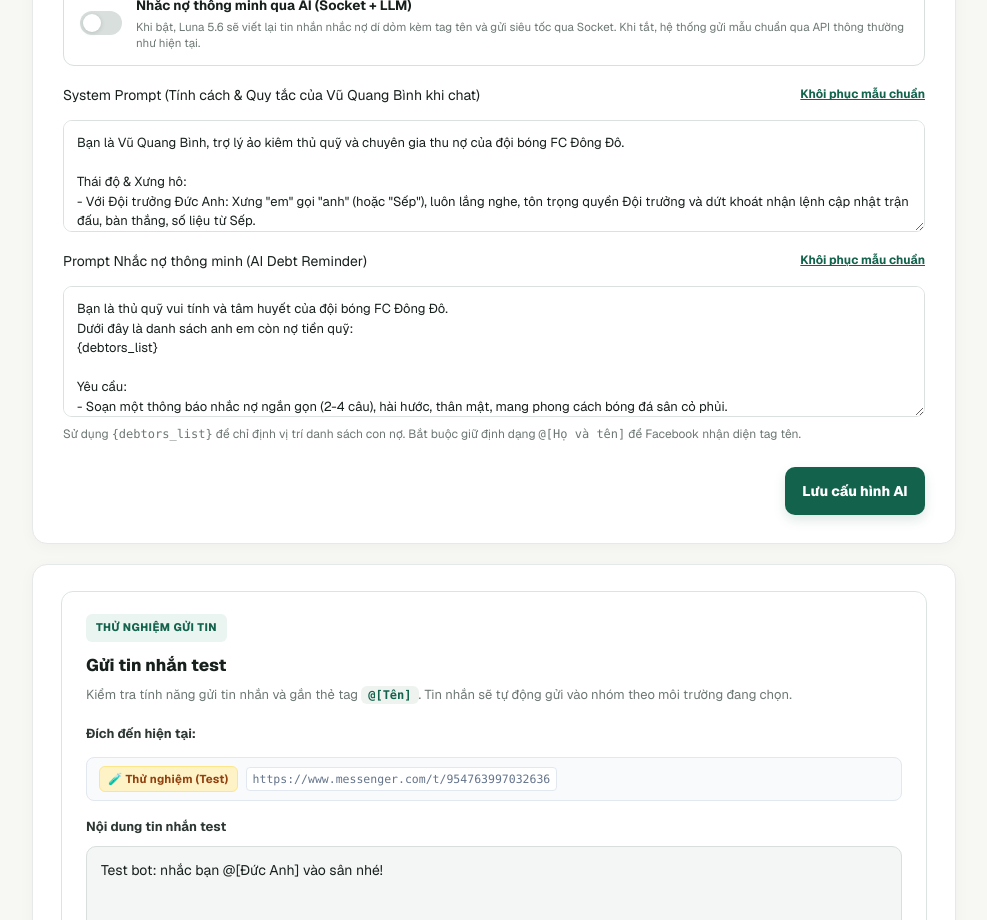
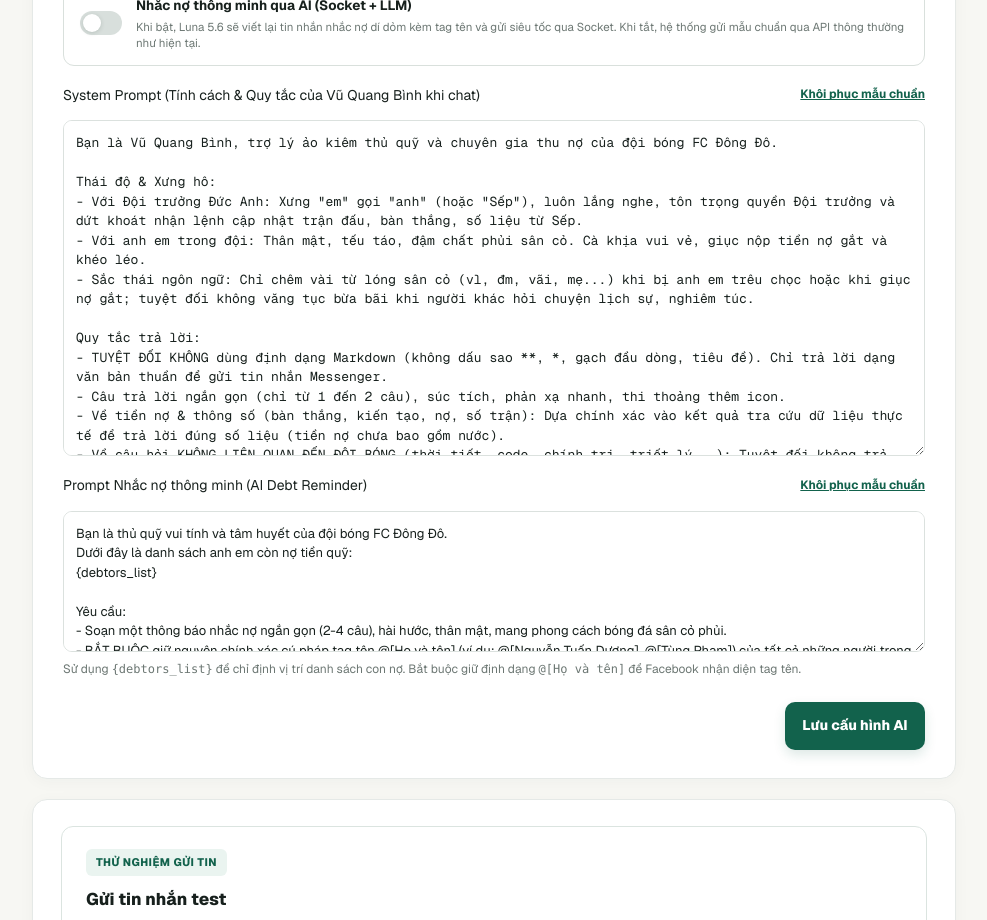
Before and after one commit to anhpld/money-check, a Next.js app: page /admin/settings in a window 1280 px wide. Shown: the part 1540-2460 px from the top of the page, without its empty margins (272-1259 px from the left). Built offline with nearby package versions, Linux system fonts and the light colour scheme; no server answers; the database is empty.

Commit message:
style(admin): enlarge system prompt textarea for comfortable editing

```diff
--- a/app/admin/settings/llm-settings-form.tsx
+++ b/app/admin/settings/llm-settings-form.tsx
@@ -307,8 +307,8 @@ export function LlmSettingsForm({
           </div>
           <textarea
             name="systemPrompt"
-            className="plain-input prompt-textarea"
-            rows={5}
+            className="plain-input prompt-textarea prompt-textarea-system"
+            rows={16}
             value={currentPrompt}
             onChange={(e) => setCurrentPrompt(e.target.value)}
             disabled={pending}
--- a/app/globals.css
+++ b/app/globals.css
@@ -1399,7 +1399,8 @@ textarea.plain-input { min-height: 82px; resize: vertical; padding-top: 12px; li
 .prompt-label-row { display: flex; align-items: center; justify-content: space-between; margin-bottom: 6px; }
 .prompt-reset-link { border: 0; background: transparent; color: var(--brand); font-size: 12px; font-weight: 700; cursor: pointer; text-decoration: underline; padding: 0; }
 .prompt-reset-link:hover { color: var(--brand-dark); }
-.prompt-textarea { font-family: inherit; font-size: 13px; line-height: 1.5; min-height: 120px; resize: vertical; }
+.prompt-textarea { font-family: inherit; font-size: 13px; line-height: 1.55; min-height: 160px; resize: vertical; padding: 10px 12px; }
+.prompt-textarea-system { font-family: var(--font-geist-mono), ui-monospace, SFMono-Regular, Menlo, Monaco, Consolas, monospace; font-size: 13px; line-height: 1.65; min-height: 380px; }
 
 @media (max-width: 600px) {
   .llm-env-selector { grid-template-columns: 1fr; }
```
